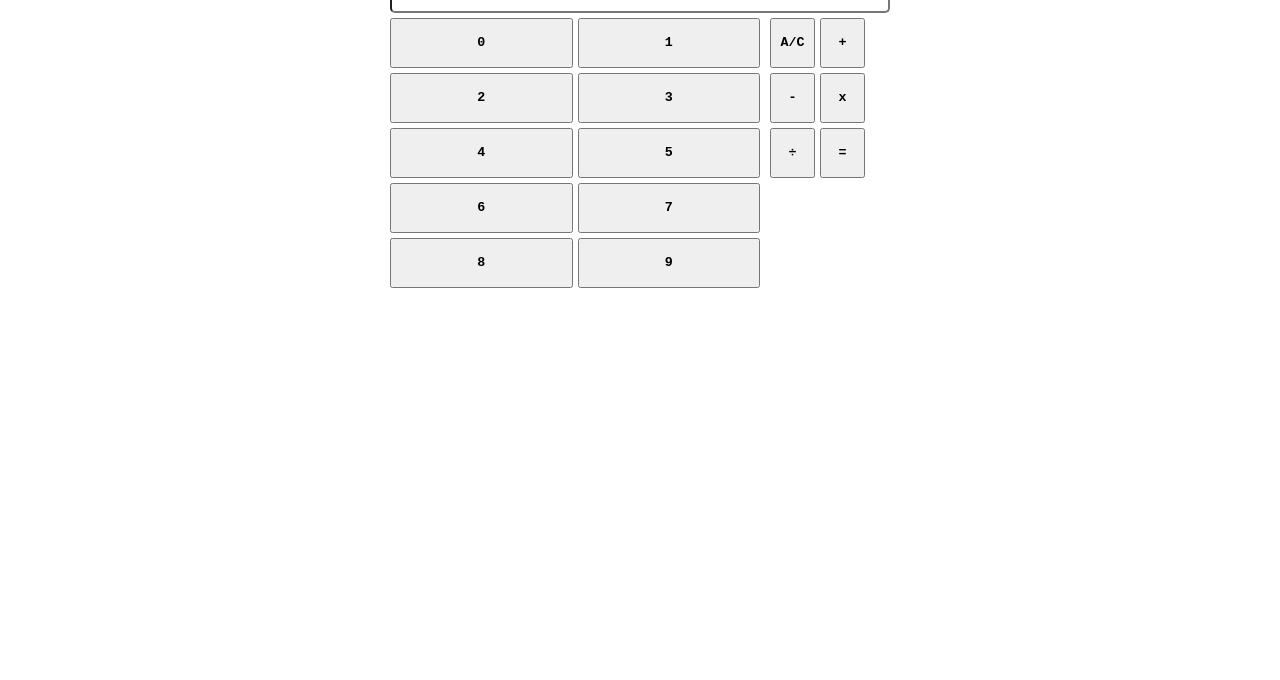
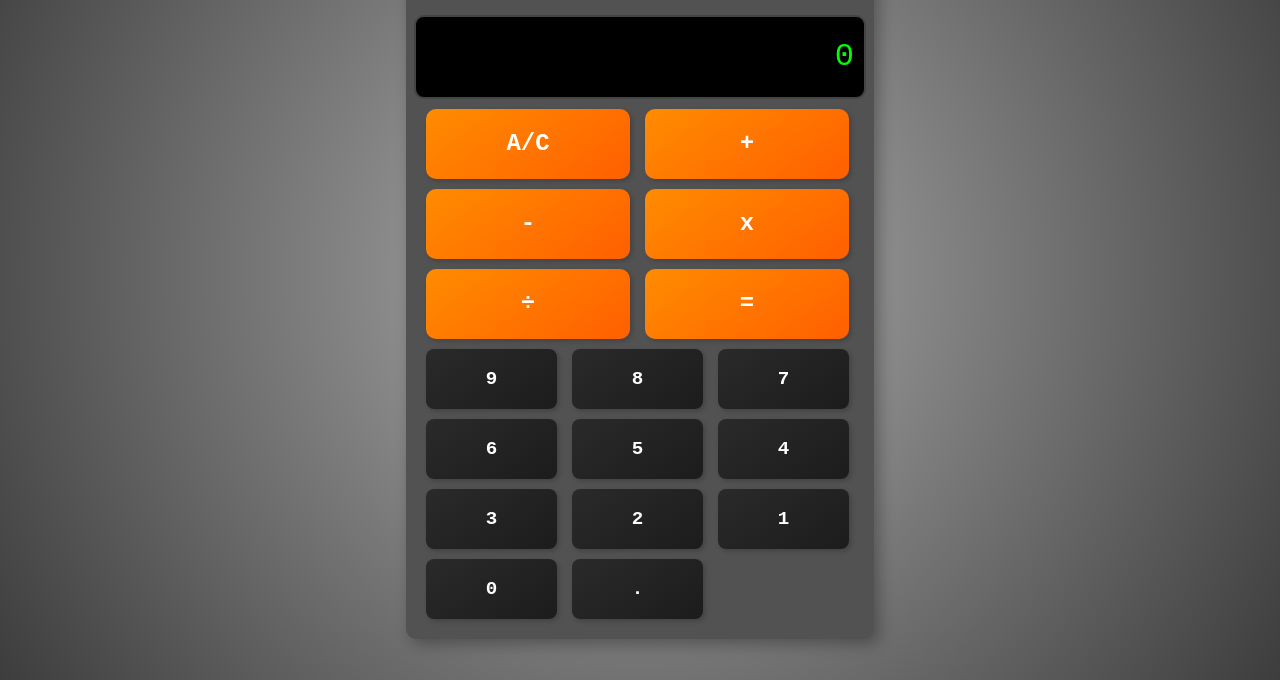
Before and after one commit to nickrroberts/calculator, a plain HTML site: page index.html in a window 1280 px wide. Shown: the part 136-816 px from the top of the page. Drawn offline with Linux system fonts and the light colour scheme.

Commit message:
styling improvements and bug fixes to calculations

```diff
--- a/calculator.js
+++ b/calculator.js
@@ -14,30 +14,26 @@ numbersBtns.addEventListener('click', function(event) {
     }
 });
 
+
 operatorsBtns.addEventListener('click', function(event) {
     if (event.target.tagName === "BUTTON") {
         let value = event.target.value
         args.push(Number(display.join("")));
 
-        if (value !== "clear" && value !== "operate" ) {
+        if (value !== "clear" && value !== "calculate" && args.length == 1) {
+            operator = value;
             display = [];
             updateDisplay();
+        }
+        if (value !== "clear" && value !== "calculate" && args.length > 1) {
+            calculate();
             operator = value;
+            display = [];
+            args.push(result);
         }
 
-        if (args.length > 1) {
-            result = operate(operator, args);
-            display.push(result);
-            updateDisplay();
-            display = [];
-
-        }
-        if (value == "operate"){
-            result = operate(operator, args);
-            display.push(result);
-            updateDisplay();
-            display = [];
-            args= [];
+        if (value == "calculate"){
+            calculate();
 
         }
         if (value == "clear") {
@@ -50,11 +46,20 @@ operatorsBtns.addEventListener('click', function(event) {
 
 function updateDisplay (reset = false) {
     if (display.length !== 0) {
-        numbersDisplay.value = display.join("");
+        numbersDisplay.value = display.join("").replace(/^0+(?=\d)/, "");;
     }
+
     if (reset === true) {
         numbersDisplay.value = 0;
     }
+}
+
+function calculate () {
+    result = operate(operator, args);
+    display = [];
+    display.push(result);
+    updateDisplay();
+    args= [];
 }
 
 function clearValues () {
--- a/index.html
+++ b/index.html
@@ -8,28 +8,30 @@
     <body>
 
         <div class="container">
-            <h1>Calculator!</h1>
-            <input id="numbersDisplay" value="0">
-            <div id="numbers">
-                <button>0</button>
-                <button>1</button>
-                <button>2</button>
-                <button>3</button>
-                <button>4</button>
-                <button>5</button>
-                <button>6</button>
-                <button>7</button>
-                <button>8</button>
-                <button>9</button>
-            </div>
+            <h1>Calculate</h1>
+            <input id="numbersDisplay" value="0" disabled>
             <div id="operators">
                 <button value="clear">A/C</button>
                 <button value="add">+</button>
                 <button value="subtract">-</button>
                 <button value="multiply">x</button>
                 <button value="divide">÷</button>
-                <button value="operate">=</button>
+                <button value="calculate">=</button>
             </div>
+            <div id="numbers">
+                <button>9</button>
+                <button>8</button>
+                <button>7</button>
+                <button>6</button>
+                <button>5</button>
+                <button>4</button>
+                <button>3</button>
+                <button>2</button>
+                <button>1</button>
+                <button>0</button>
+                <button>.</button>
+            </div>
+
         </div>
     </body>
 </html>
--- a/style.css
+++ b/style.css
@@ -2,44 +2,98 @@
     font-family: 'Courier New', Courier, monospace;
 }
 
+body {
+    display: flex;
+    justify-content: center;
+    align-items: center;
+    height: 100vh;
+    background: radial-gradient(circle, #a4a4a4 10%, #3d3d3d 100%);
+    color: white;
+}
+
 .container {
     display: flex;
-    flex-wrap: wrap;
-    margin: 0 auto;
-    max-width: 500px;
-    gap: 5px;
+    flex-direction: column;
+    align-items: center;
+    background: #525252;
+    padding: 20px;
+    border-radius: 10px;
+    box-shadow: 5px 5px 15px rgba(0, 0, 0, 0.3);
 }
-#operators, #numbers {
-    display: flex;
-    flex-wrap: wrap;
-    gap: 5px 5px;
+
+#numbers, #operators {
+    display: grid;
+    gap: 10px;
+    width: 100%;
 }
 
 #numbers {
-    width: 75%;
-
+    grid-template-columns: repeat(3, 1fr);
 }
 
+
 #operators {
-    width: 20%;
-    align-content: flex-start;
+    display: grid;
+    grid-template-columns: repeat(2, 1fr);
+    justify-content: center;
+    align-items: center;
+    margin: 10px 0px;
 }
+
+#operators button {
+    background: linear-gradient(145deg, #ff8c00, #ff5f00);
+    color: white;
+    font-size: 1.5rem;
+    height: 70px;
+    width: 100%;
+    border-radius: 10px;
+}
+
+#operators button:hover {
+    background: linear-gradient(145deg, #ffa500, #ff7f00);
+}
+
 button {
-    height: 50px;
-    font-weight: 700;
+    height: 60px;
+    border: none;
+    font-size: 1.2rem;
+    font-weight: bold;
+    border-radius: 8px;
+    cursor: pointer;
+    background: linear-gradient(145deg, #2a2a2a, #1c1c1c);
+    color: #ffffff;
+    box-shadow: 2px 2px 5px rgba(0, 0, 0, 0.2);
+    transition: all 0.2s ease-in-out;
+}
+
+button:hover {
+    background: linear-gradient(145deg, #3a3a3a, #2a2a2a);
+    transform: scale(1.05);
+}
+
+button:active {
+    transform: scale(0.95);
 }
 
 #numbers button {
-    width: calc(50% - 5px);
+    width: calc(100% - 5px);
 }
 
 #operators button {
-    width: calc(50% - 5px)
+    width: calc(100% - 5px);
 }
 
 input {
     width: 100%;
-    height: 50px;
-    border-radius: 5px;
-    font-size: large;
+    height: 60px;
+    text-align: right;
+    padding: 10px;
+    font-size: 2rem;
+    font-family: 'Courier New', Courier, monospace;
+    background: #000;
+    color: #0f0;
+    border: 2px solid #444;
+    border-radius: 10px;
+    box-shadow: inset 2px 2px 5px rgba(0, 0, 0, 0.3);
+    margin-top: 10px;
 }
```
